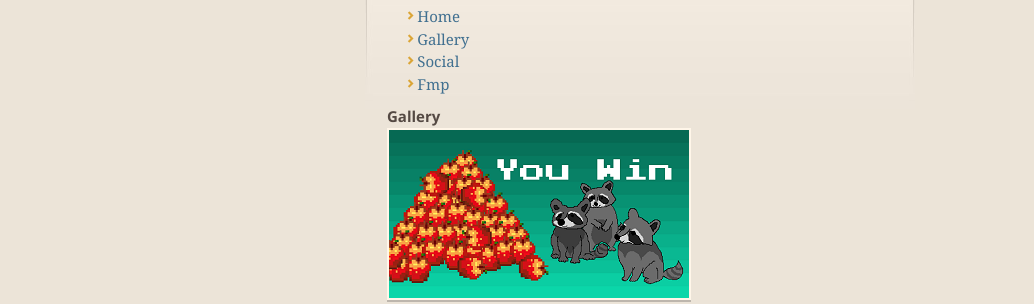
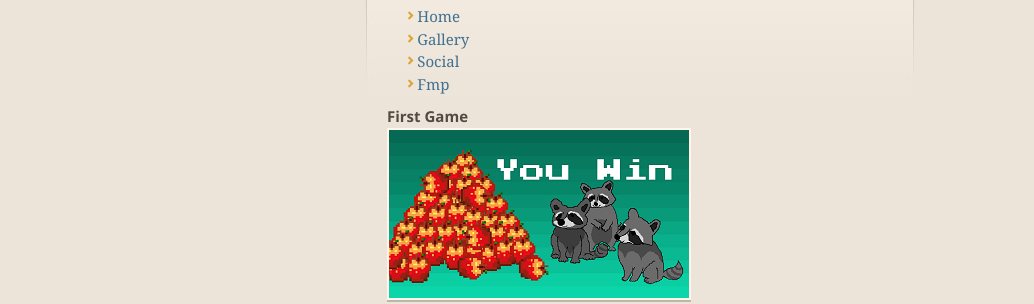
Before and after one commit to TonyStarkOfWinterfell/portfolio, a Jekyll site: the page built from gallery.md, in a window 1280 px wide. Shown: the part 217-521 px from the top of the page, without its empty margins (0-1034 px from the left). Built offline with Jekyll 4.4.1, drawn with Linux system fonts in a browser that asks for light colours; our own code applies the rules of GitHub Pages for plain Markdown files; the repository's description, which GitHub fills in, is left out.

Commit message:
Update gallery.md

```diff
--- a/gallery.md
+++ b/gallery.md
@@ -1,4 +1,4 @@
-# Gallery
+# First Game
 
  <div>
       <a class="example-image-link" href="assets/Gallery/EndScene.png" data-lightbox="example-set" data-title="Click the right half of the image to move forward.">
```
